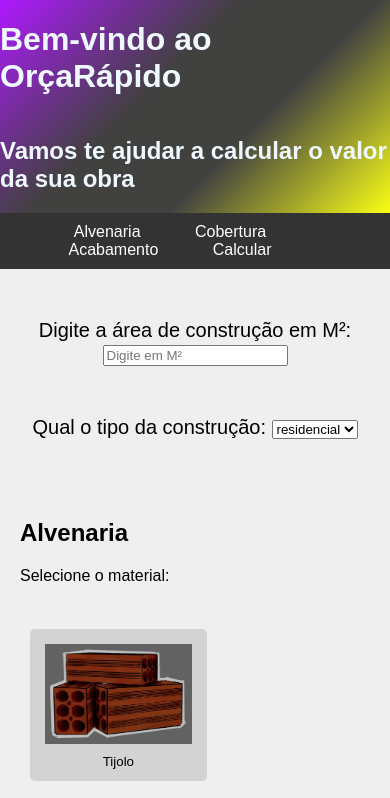
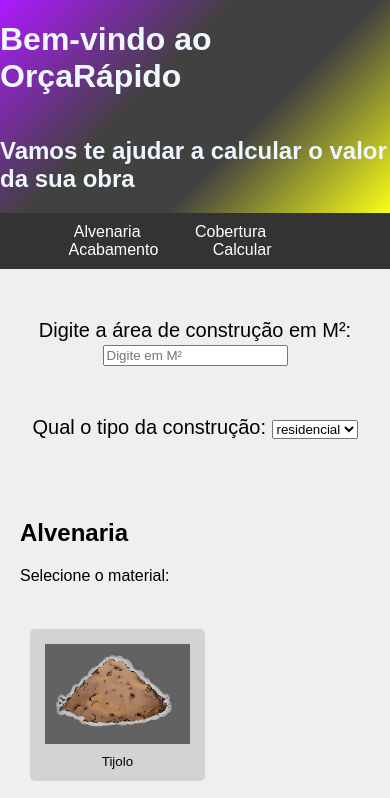
Before and after one commit to marianabzs/Projeto-Integrador-Extensionista-2-main, a plain HTML site: page Versao-3.0.html in a window 390 px wide. Shown: the top 798 px of the page. Drawn offline with Linux system fonts and the light colour scheme.

Commit message:
Img, ajustes

```diff
--- a/Versao-3.0.html
+++ b/Versao-3.0.html
@@ -35,9 +35,9 @@
         <h2>Alvenaria</h2>
         <p>Selecione o material:</p>
         <br>
-        <button id="tijolo" onclick="toggleSelection(this)"><img src="img/tijolo.jpg"><p>Tijolo</p></button>
-        <button id="cimento"onclick="selecionarBotoes()"><img src="img/cimento.jpg"><p>Cimento</p></button>
-        <button id="areia"onclick="selecionarBotoes()"><img src="img/areia.jpg"><p>Areia</p></button>
+        <button id="tijolo" onclick="toggleSelection(this)"><img src="../Projeto-Integrador-Extensionista-2-main/img/areia.jpg"><p>Tijolo</p></button>
+        <button id="cimento"onclick="selecionarBotoes()"><img src="../Projeto-Integrador-Extensionista-2-main/img/cimento.jpg"><p>Cimento</p></button>
+        <button id="areia"onclick="selecionarBotoes()"><img src="../Projeto-Integrador-Extensionista-2-main/img/areia.jpg"><p>Areia</p></button>
         <button id="cano"onclick="toggleSelection(this)"><img src="https://dcdn.mitiendanube.com/stores/003/317/653/products/tubo-de-agua51-d520df5b3c0366416016887532659483-1024-1024.png"><p>Cano PVC</p></button>
     </section>
 
```
